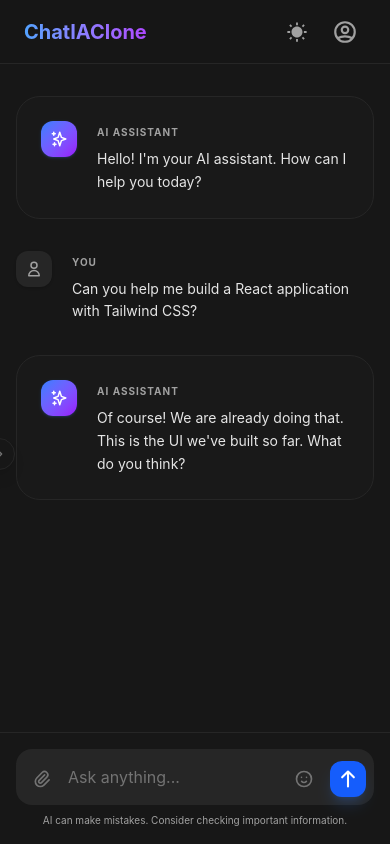
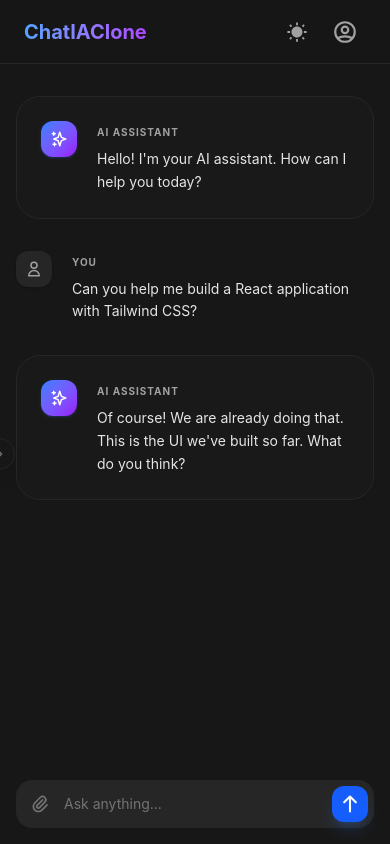
Before and after one commit to Lautaro-R-collins/Multi-Model-AI-Chat-Platform, a React (Vite) app: page / in a window 390 px wide. Built offline with nearby package versions, Linux system fonts and the light colour scheme.

Commit message:
refactor message imput

```diff
--- a/src/components/MessageInput.tsx
+++ b/src/components/MessageInput.tsx
@@ -3,17 +3,17 @@ import { HiOutlineArrowUp, HiOutlinePaperClip, HiOutlineEmojiHappy } from 'react
 
 const MessageInput: React.FC = () => {
   return (
-    <div className="p-4 md:p-6 bg-white dark:bg-neutral-900 border-t border-neutral-200 dark:border-neutral-800">
+    <div className="p-4 md:p-6 bg-white dark:bg-neutral-900">
       <div className="max-w-3xl mx-auto relative group">
-        <div className="flex items-end gap-2 bg-neutral-100 dark:bg-neutral-800 rounded-2xl p-2 transition-all focus-within:ring-2 focus-within:ring-blue-500/50">
-          <button className="p-2 text-neutral-500 hover:text-blue-500 transition-colors rounded-lg hover:bg-neutral-200 dark:hover:bg-neutral-700">
+        <div className="flex items-end gap-1.5 md:gap-2 bg-neutral-100 dark:bg-neutral-800 rounded-2xl p-1.5 md:p-2 transition-all focus-within:ring-2 focus-within:ring-blue-500/50">
+          <button className="p-2 text-neutral-500 hover:text-blue-500 transition-colors rounded-lg hover:bg-neutral-200 dark:hover:bg-neutral-700 shrink-0">
             <HiOutlinePaperClip size={20} />
           </button>
 
           <textarea
             rows={1}
             placeholder="Ask anything..."
-            className="flex-1 bg-transparent border-none focus:ring-0 resize-none py-2 text-neutral-700 dark:text-neutral-200 placeholder-neutral-500 max-h-48"
+            className="flex-1 bg-transparent border-none focus:ring-0 resize-none py-2 text-neutral-700 dark:text-neutral-200 placeholder-neutral-500 max-h-48 text-sm md:text-base min-w-0"
             onInput={(e) => {
               const target = e.target as HTMLTextAreaElement;
               target.style.height = 'auto';
@@ -21,17 +21,14 @@ const MessageInput: React.FC = () => {
             }}
           />
 
-          <button className="p-2 text-neutral-500 hover:text-blue-500 transition-colors rounded-lg hover:bg-neutral-200 dark:hover:bg-neutral-700">
+          <button className="hidden sm:flex p-2 text-neutral-500 hover:text-blue-500 transition-colors rounded-lg hover:bg-neutral-200 dark:hover:bg-neutral-700 shrink-0">
             <HiOutlineEmojiHappy size={20} />
           </button>
 
-          <button className="p-2 bg-blue-600 hover:bg-blue-700 text-white rounded-xl shadow-lg shadow-blue-500/20 transition-all hover:scale-105 active:scale-95 disabled:opacity-50 disabled:grayscale">
+          <button className="p-2 bg-blue-600 hover:bg-blue-700 text-white rounded-xl shadow-lg shadow-blue-500/20 transition-all hover:scale-105 active:scale-95 disabled:opacity-50 disabled:grayscale shrink-0">
             <HiOutlineArrowUp size={20} strokeWidth={2.5} />
           </button>
         </div>
-        <p className="text-[10px] text-center mt-2 text-neutral-400">
-          AI can make mistakes. Consider checking important information.
-        </p>
       </div>
     </div>
   );
```
